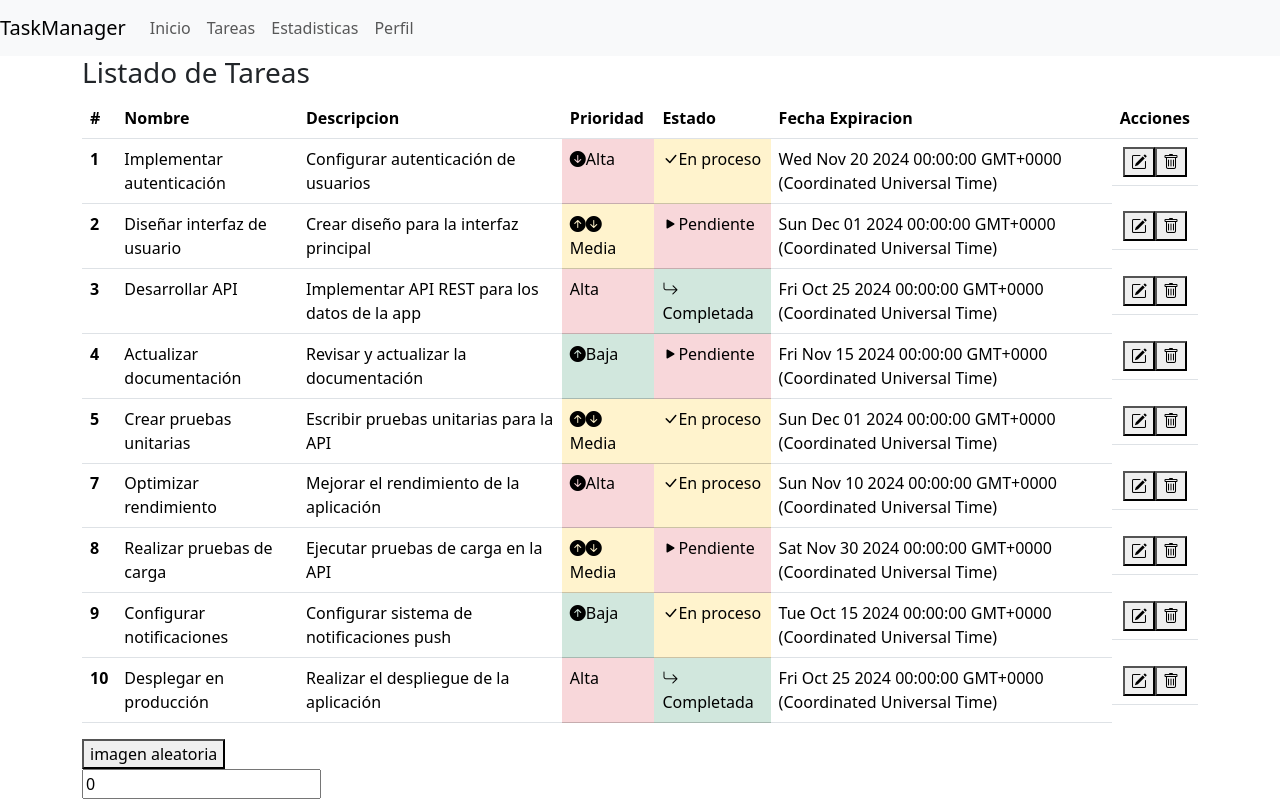
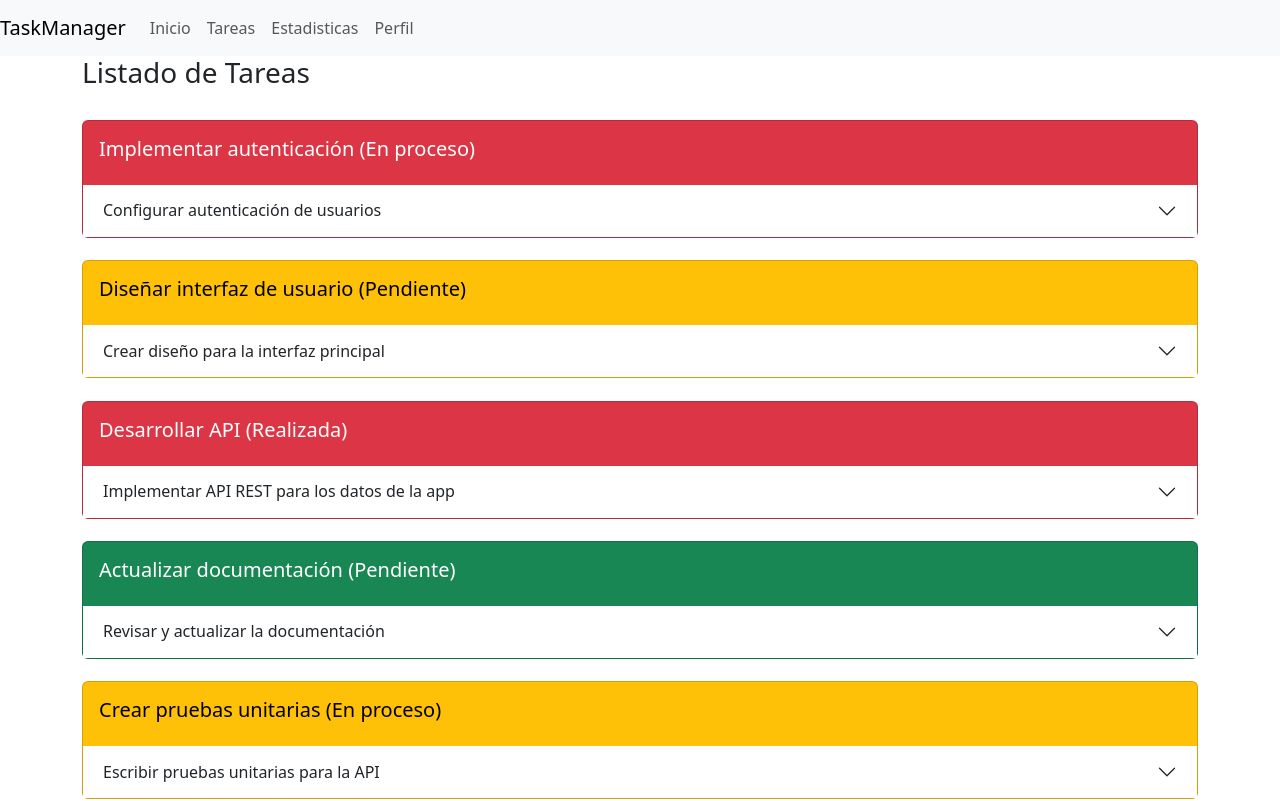
Before and after one commit to dev10castro/Angular_Tutorial, an Angular app: page /tasklist in a window 1280 px wide. Shown: the top 801 px of the page. Built offline with nearby package versions, Linux system fonts and the light colour scheme.

Commit message:
ejercicio de video, terminar de implementar funcionalidad

```diff
--- /dev/null
+++ b/src/app/components/models/TaskEvent.model.ts
@@ -0,0 +1,9 @@
+export class TaskEvent{
+    action: string;
+    taskId:number;
+
+    constructor(action:string,taskId:number){
+        this.action=action;
+        this.taskId=taskId;
+    }
+}
--- a/src/app/components/navbar/navbar.component.html
+++ b/src/app/components/navbar/navbar.component.html
@@ -9,7 +9,7 @@
           <a class="nav-link" href="#">Inicio <span class="sr-only"></span></a>
         </li>
         <li class="nav-item">
-          <a class="nav-link" href="#" id="tareas">Tareas</a>
+          <a class="nav-link" routerLink="/tasklist">Tareas</a>
         </li>
         <li class="nav-item">
           <a class="nav-link" href="#">Estadisticas</a>
--- a/src/app/components/navbar/navbar.component.ts
+++ b/src/app/components/navbar/navbar.component.ts
@@ -1,9 +1,10 @@
 import { Component } from '@angular/core';
+import { RouterLink } from '@angular/router';
 
 @Component({
   selector: 'app-navbar',
   standalone: true,
-  imports: [],
+  imports: [RouterLink],
   templateUrl: './navbar.component.html',
   styleUrl: './navbar.component.css'
 })
--- a/src/app/components/task/resume/resume.component.css
+++ b/src/app/components/task/resume/resume.component.css
@@ -0,0 +1,4 @@
+.card{
+    margin-top: 2%;
+    margin-bottom: 2%;
+}
--- a/src/app/components/task/resume/resume.component.html
+++ b/src/app/components/task/resume/resume.component.html
@@ -1 +1,46 @@
-<p>resume works!</p>
+<div class="card" [ngClass]="{' text-bg-danger': taskInput.priority=='H','text-bg-success':taskInput.priority=='L','text-bg-warning':taskInput.priority=='M'}" *ngIf="taskInput.isDelete == false">
+    <div class="card-body ">
+      <h5 class="card-title">{{taskInput.name}} ({{taskInput.getStatusText()}})</h5>
+    </div>
+    <div class="accordion accordion-flush" [id]="'accordionFlushExample'+taskInput.id">
+      <div class="accordion-item">
+        <h2 class="accordion-header" [id]="'flush-headingOne'+taskInput.id">
+          <button class="accordion-button collapsed" type="button" data-bs-toggle="collapse" [attr.data-bs-target]="'#flush-collapseOne'+taskInput.id" aria-expanded="false" [attr.aria-controls]="'flush-collapseOne'+taskInput.id">
+            {{taskInput.description}}                </button>
+        </h2>
+        <div [id]="'flush-collapseOne'+taskInput.id" class="accordion-collapse collapse" [attr.aria-labelledby]="'flush-headingOne'+taskInput.id" [attr.data-bs-parent]="'#accordionFlushExample'+taskInput.id">
+          <ul class="list-group list-group-flush">
+            <li class="list-group-item">
+              Prioridad: {{taskInput.getPriorityText()}}
+              <span *ngIf="(taskInput.priority=='L' || taskInput.priority=='M') && taskInput.status != 'C'">&nbsp;</span>
+              <i *ngIf="(taskInput.priority=='L' || taskInput.priority=='M') && taskInput.status != 'C'"
+                class="bi bi-arrow-up-circle-fill" (click)="changePriorityUp(taskInput.id)"></i>
+
+              <span *ngIf="(taskInput.priority=='H' || taskInput.priority=='M') && taskInput.status != 'C'">&nbsp;</span>
+              <i *ngIf="(taskInput.priority=='H' || taskInput.priority=='M') && taskInput.status != 'C'"
+                class="bi bi-arrow-down-circle-fill" (click)="changePriorityDown(taskInput.id)"></i>
+            </li>
+            <li class="list-group-item">
+              Estado: {{taskInput.getStatusText()}}
+                <i [ngClass]="{'bi bi-play-fill': taskInput.status=='P'}" (click)="changeStatus(taskInput.id)"></i>
+
+                <i [ngClass]="{'bi bi-check-lg': taskInput.status=='IP'}" (click)="changeStatus(taskInput.id)"></i>
+
+                <i [ngClass]="{'bi bi-arrow-return-right': taskInput.status=='C'}" (click)="changeStatus(taskInput.id)"></i>
+            </li>
+            <li class="list-group-item">Expira: {{taskInput.expirationDate}}</li>
+            <li class="list-group-item">
+              <button type="button" class="btn btn-secondary" >
+                <i class="bi bi-pencil-square" ></i>
+                Editar
+              </button>
+              <button type="button" class="btn btn-secondary" (click)="deleteTask(taskInput.id)">
+                <i class="bi bi-trash" ></i>
+                Borrar
+              </button>
+            </li>
+          </ul>
+        </div>
+      </div>
+    </div>
+  </div>
--- a/src/app/components/task/resume/resume.component.ts
+++ b/src/app/components/task/resume/resume.component.ts
@@ -1,12 +1,50 @@
-import { Component } from '@angular/core';
+import { Component, Input, Output } from '@angular/core';
+import { Task, TaskPriority, TaskStatus } from '../../models/task.model';
+import { CommonModule } from '@angular/common';
+import { EventEmitter } from '@angular/core';
+import { TaskEvent } from '../../models/TaskEvent.model';
 
 @Component({
   selector: 'app-resume',
   standalone: true,
-  imports: [],
+  imports: [CommonModule],
   templateUrl: './resume.component.html',
   styleUrl: './resume.component.css'
 })
 export class ResumeComponent {
+[x: string]: any;
+
+@Input()
+taskInput: Task= new Task(4, "Actualizar documentación", "Revisar y actualizar la documentación", TaskPriority.LOW, TaskStatus.PENDING, new Date("2024-11-05"), new Date("2024-11-15"), false);
+
+@Output()
+eventTaskModify = new EventEmitter<TaskEvent>();
+
+
+changeStatus(taskId: number){
+  this.eventTaskModify.emit(new TaskEvent("changeStatus",taskId));
+    }
+
+
+
+changePriorityDown(taskId: number){
+  this.eventTaskModify.emit(new TaskEvent("changePriorityDown",taskId));
+    }
+
+
+
+changePriorityUp(taskId: number){
+  this.eventTaskModify.emit(new TaskEvent("changePriorityUp",taskId));
+    }
+
+
+
+
+deleteTask(taskId:number){
+  this.eventTaskModify.emit(new TaskEvent("deleteTask",taskId));
+}
+
+
+
 
 }
--- a/src/app/components/task/tasklist/tasklist.component.html
+++ b/src/app/components/task/tasklist/tasklist.component.html
@@ -1,68 +1,12 @@
-<div class="container" id="lista">
+<div class="container">
     <div class="row">
-        <div class="col-md-12">
-            <h3>Listado de Tareas</h3>
-            <table class="table">
-                <thead>
-                    <tr>
-                        <th scope="col">#</th>
-                        <th scope="col">Nombre</th>
-                        <th scope="col">Descripcion</th>
-                        <th scope="col">Prioridad</th>
-                        <th scope="col">Estado</th>
-                        <th scope="col">Fecha Expiracion</th>
-                        <th scope="col">Acciones</th>
-                    </tr>
-                </thead>
-                <tbody>
-                    <tr *ngFor="let task of taskList">
-                        <ng-container *ngIf="!task.isDelete">
-                            <th scope="row">{{ task.id }}</th>
-                            <td>{{ task.name }}</td>
-                            <td>{{ task.description }}</td>
-                            <td [ngClass]="{
-                                'table-danger': task.priority === 'H',
-                                'table-warning': task.priority === 'M',
-                                'table-success': task.priority === 'L'
-                              }">
-                                <!--Iconos de flechas-->
-                                <i *ngIf="(task.priority === 'M' || task.priority === 'L') && task.status !== 'C'"
-                                    class="bi bi-arrow-up-circle-fill" (click)="changePriorityUp(task.id)"></i>
-                                <i *ngIf="(task.priority === 'H' || task.priority === 'M') && task.status !== 'C'"
-                                    class="bi bi-arrow-down-circle-fill" (click)="changePriorityDown(task.id)" ></i>
-
-                                <ng-container [ngSwitch]="task.priority">
-                                    <span *ngSwitchCase="'H'">Alta</span>
-                                    <span *ngSwitchCase="'M'">Media</span>
-                                    <span *ngSwitchCase="'L'">Baja</span>
-                                </ng-container>
-
-                            </td>
-                            <td [ngClass]="{
-                                'table-danger': task.status === 'P',
-                                'table-warning': task.status === 'IP',
-                                'table-success': task.status === 'C'
-                              }" [ngSwitch]="task.status">
-                                <span *ngSwitchCase="'C'">
-                                    <i class="bi bi-arrow-return-right" (click)="changeStatus(task.id)"></i>Completada
-                                </span>
-                                <span *ngSwitchCase="'IP'">
-                                    <i class="bi bi-check-lg" (click)="changeStatus(task.id)"></i>En proceso
-                                </span>
-                                <span *ngSwitchCase="'P'">
-                                    <i class="bi bi-play-fill" (click)="changeStatus(task.id)"></i>Pendiente
-                                </span>
-                            </td>
-                            <td>{{ task.expirationDate }}</td>
-                            <td class="d-flex justify-content-center">
-                               <button> <i class="bi bi-pencil-square" ></i>
-                                </button>
-                               <button><i class="bi bi-trash" (click)="deleteTask(task.id)"></i></button>
-                            </td>
-                        </ng-container>
-                    </tr>
-                </tbody>
-            </table>
-        </div>
+      <div class="col-md-12">
+        <h3>Listado de Tareas</h3>
+      </div>
+      <div class="col-md-12">
+        <ng-container *ngFor="let task of taskList">
+          <app-resume *ngIf="task.isDelete != true" [taskInput]="task" (eventTaskModify)="modifyTask($event)"></app-resume>
+        </ng-container>
+      </div>
     </div>
-</div>
+  </div>
--- a/src/app/components/task/tasklist/tasklist.component.ts
+++ b/src/app/components/task/tasklist/tasklist.component.ts
@@ -1,11 +1,13 @@
 import { Component } from '@angular/core';
 import { Task, TaskPriority, TaskStatus } from '../../models/task.model';
 import { CommonModule } from '@angular/common';
+import { ResumeComponent } from "../resume/resume.component";
+import { TaskEvent } from '../../models/TaskEvent.model';
 
 @Component({
   selector: 'app-tasklist',
   standalone: true,
-  imports: [CommonModule],
+  imports: [CommonModule, ResumeComponent],
   templateUrl: './tasklist.component.html',
   styleUrl: './tasklist.component.css'
 })
@@ -23,6 +25,23 @@ export class TasklistComponent {
     new Task(10, "Desplegar en producción", "Realizar el despliegue de la aplicación", TaskPriority.HIGH, TaskStatus.COMPLETED, new Date("2024-10-05"), new Date("2024-10-25"), false),
   ];
 
+
+  modifyTask(taskEvent: TaskEvent) {
+    switch (taskEvent.action) {
+      case "changePriorityUp":
+        this.changePriorityUp(taskEvent.taskId);
+        break;
+      case "changeStatus":
+        this.changeStatus(taskEvent.taskId);
+        break;
+      case "changePriorityDown":
+        this.changePriorityDown(taskEvent.taskId);
+        break;
+      case "deleteTask":
+        this.deleteTask(taskEvent.taskId);
+        break;
+    }
+  }
 
   changeStatus(taskId: number){
     const task = this.taskList.find(task => task.id === taskId); // Encuentra la tarea por su ID
```
